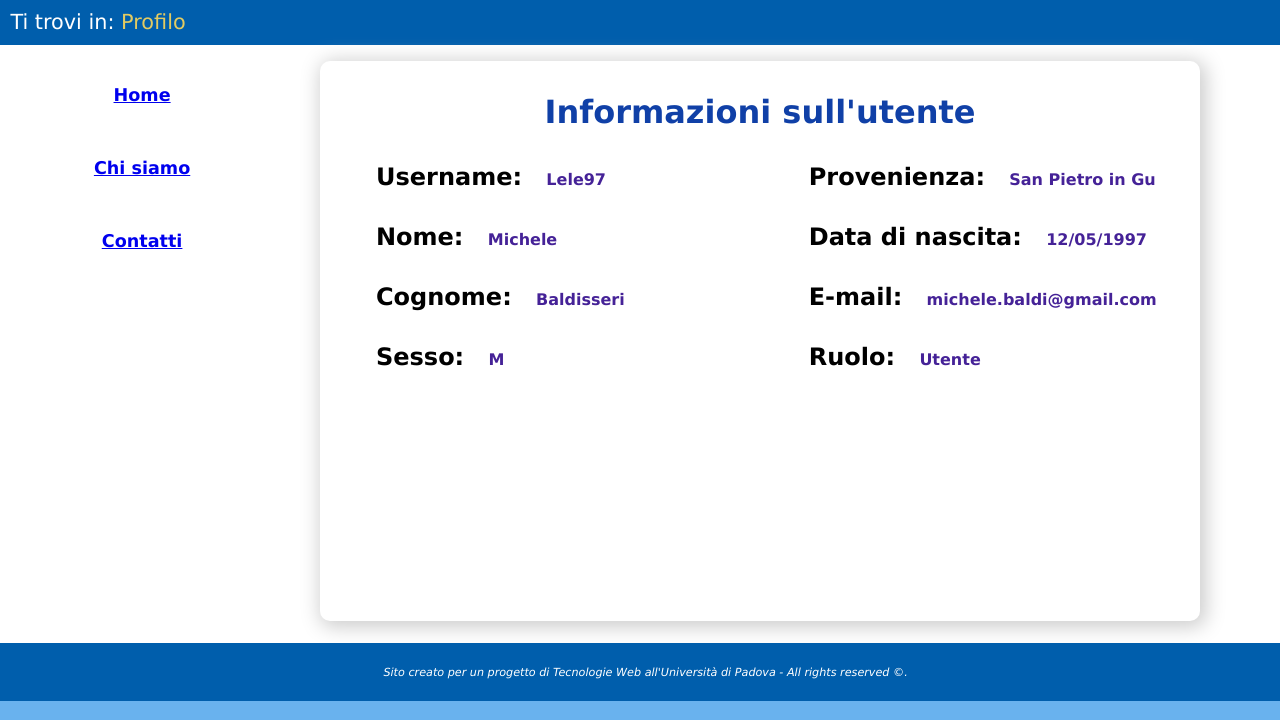
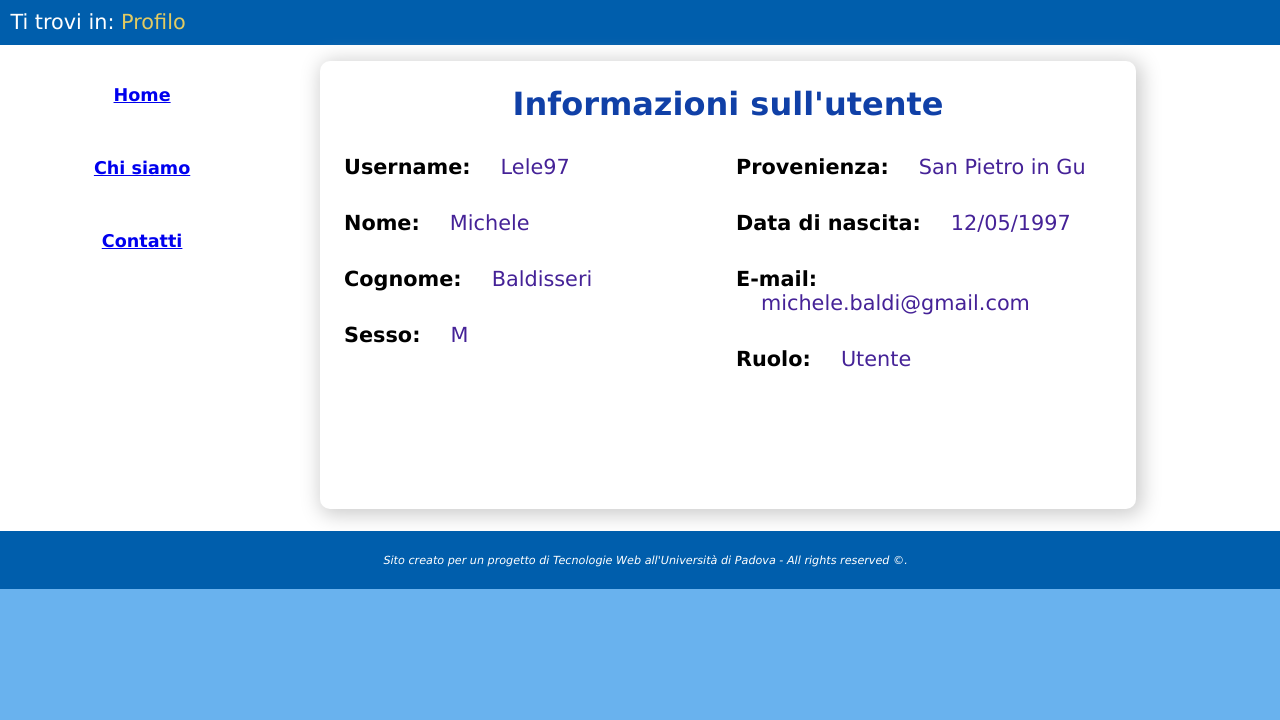
Before and after one commit to MicheleBaldisseri/TwoNotes, a PHP site: page /php/profilo.php?username=Lele97 in a window 1280 px wide. Shown: the part 80-800 px from the top of the page. Run offline with PHP 8.4, Linux system fonts and the light colour scheme; data comes from the database, SQL or seed files in the repository.

Commit message:
ridotto css, tolti div che non servono, sistemato pagine varie e php

```diff
--- a/includes/Manager.php
+++ b/includes/Manager.php
@@ -71,8 +71,8 @@ class Manager{
         $string .=      '<p class="infoPost">Pubblicato da:
                             <a href="php/profilo.php?username='. stripslashes($post['utente']) .'" class="linkToButton">' . stripslashes($post['utente']) . '</a>
                             '.$new_date.'
-                            <a class="linkToButton goTo" href="#percorso">Torna su</a>
-                            <a id="goToPost" class="linkToButton goTo" href="php/postPage.php?idPost='.$post['postID'].'">Vai al post</a>
+                            <a id="goToPost" class="linkToButton" href="php/postPage.php?idPost='.$post['postID'].'">Vai al post</a>
+                            <a class="linkToButton" href="#percorso">Torna su</a>
                         </p>
                     </div>
                 </li>';
--- a/styles/stile.css
+++ b/styles/stile.css
@@ -57,8 +57,7 @@ SEZIONE HOME
     margin-right: 2em;
     margin-top: 2em;
 }
-#rightSidebar ul{
-    list-style-type: none;
+.doubleColumns{
     columns: 2;
 }
 #rightSidebar h2{
@@ -111,10 +110,12 @@ SEZIONE HOME
 .postContent p{
     padding-top: 1em;
 }
+/*
 .goTo{
     float: right;
 }
-.listaPost{
+*/
+.listaSenzaPunti{
     list-style-type: none;
 }
 
@@ -123,7 +124,6 @@ SEZIONE HOME
 SEZIONE CONTENITORE
 ===================
 */
-
 .contenitoreCentrale{
     margin: auto;
     width: 55em;
@@ -131,41 +131,28 @@ SEZIONE CONTENITORE
     margin-top: 1em;
     margin-left: 25%;
 }
-
 .allWidth{
     padding: 1em 0 1em 0;
     height: auto;
     display: block;
 }
-
 .general-button{
     padding:10px;
     margin: 10px;
     font-size: 17px;
     cursor: pointer;
 }
-
 /*
 ===================
 SEZIONE ABOUT US
 ===================
 */
-
 #content_aboutUs{
-    background-color: #69b2ee5d;
-    margin-left: 25%;
-    margin-top: 1em;
-    width: 70%;
-    border-radius: 20px 20px 20px 20px;
-    padding: 1em;
     text-align: center;
 }
-
 #content_aboutUs p {
-    font-size: 1.5em;
-    padding: 0.5em;
+    font-size: 1.2em;
 }
-
 #content_aboutUs img{
     display: block;
     max-width: 30em;
@@ -184,6 +171,7 @@ SEZIONE CONTATTI
     padding: 1.5em;
     width: 60%;
     margin-top: 1em;
+    min-height: 25em;
 }
 .sezione h1{
     text-align: center;
@@ -211,7 +199,6 @@ SEZIONE CONTATTI
 SEZIONE SINGOLO POST
 ===================
 */
-
 #singlePost a{
     background-color: #69b2ee;
     font-size: 1em;
@@ -219,12 +206,10 @@ SEZIONE SINGOLO POST
 #singlePost ul li{
 	list-style-type: none
 }
-
 #postTextarea{
     width: 95%;
     margin-top: 1em;
 }
-
 .singleComment {
 	margin-top: 1em;
 	padding: 1em;
@@ -272,11 +257,6 @@ SEZIONE NUOVO POST
     border: 1px solid rgb(115, 116, 136);
     border-radius: 4px;
 }
-/*bottone*/
-#annulla{
-    background-color: #f0090996;
-}
-
 /*
 ===================
 SEZIONE HEADER
@@ -378,7 +358,9 @@ SEZIONE RIGHT
 SEZIONE BOTTONI
 ==================
 */
-
+#annulla{
+    background-color: #f0090996;
+}
 .general-button{
     padding:10px;
     margin: 10px;
@@ -518,7 +500,8 @@ PULSANTE TORNA SU
 */
 #goToPost{
     background-color: #613bb986;
-    margin-right: 2em;
+    margin-left: 25%;
+    margin-right: 5%;
 }
 /*
 =====================
@@ -557,37 +540,23 @@ SEZIONE REGISTRAZIONE
 SEZIONE PROFILO
 ===================
 */
-#profile h1{
-    color: #1040a7;
-    padding-top: 1em;
-    font-size: 2em;
-    text-align: center;
-}
-#profile div{
-    padding: 1em;
-}
 #profile h2 , #profile p{
     display: inline;
+    font-size: 1.3em;
 }
 #profile p{
     margin-left: 1.2em;
-    font-weight: bold;
     color: #452297;
 }
-#profile h2{
-    margin-left: 1em;
-    font-size: 1.5em;
-    /*border-bottom: 3px solid rgb(160, 161, 175);*/
-}
-#profileSx, #profileDx{
-    float: left;
-}
-#profileDx{
-    margin-left: 6em;
+#profile h1{
+    margin-bottom: 1em;
 }
 #profile a{
     float: right;
     margin-right: 2em;
+}
+#profile li{
+    margin-bottom: 2em;
 }
 /*
 ===================
--- a/views/aboutUs.html
+++ b/views/aboutUs.html
@@ -31,7 +31,8 @@
         </ul>
     </div>
 
-    <div id="content_aboutUs">
+    <div id="content_aboutUs" class="sezione round_div shadow-div">
+        <h1>Benvenuto!</h1>
         <p>
             <span xml:lang="en">TwoNotes</span> ha lo scopo di creare una comunità virtuale con la passione per la musica. Nessun genere è escluso:
             è possibile filtrare la ricerca dei post mediante l’utilizzo di tags in modo da rendere l’esperienza piacevole
--- a/views/index.html
+++ b/views/index.html
@@ -32,7 +32,7 @@
 
     <div id="rightSidebar" class="round_div">
         <h2>Tags</h2>
-        <ul>
+        <ul class="listaSenzaPunti doubleColumns">
             <li>#rock</li>
             <li>#pop</li>
             <li>#EDM</li>
@@ -69,7 +69,7 @@
             <a href="php/newPost.php" class="linkToButton alignFormButton">Crea Post</a>
         </div>
 
-        <ul class="listaPost">
+        <ul class="listaSenzaPunti">
 
             LISTAPOST
 
--- a/views/modificaProfilo.html
+++ b/views/modificaProfilo.html
@@ -74,7 +74,7 @@
                 </fieldset>
                 <input type="submit" class="round-button general-button" value="Salva"/>
             </form>
-            <a href="profilo.php?username=VALOREUSERNAME" class="linkToButton alignFormButton">Annulla</a>
+            <a href="profilo.php?username=VALOREUSERNAME" id="annulla" class="linkToButton alignFormButton">Annulla</a>
         </div>
     </div>
 
--- a/views/newPost.html
+++ b/views/newPost.html
@@ -42,7 +42,7 @@
             <li>..............</li>
         </ul>
 
-        <form name="creazionePost" action="newPostAction.php" method="POST" enctype="multipart/form-data">
+        <form name="creazionePost" action="newPostAction.php" method="POST">
         ERRORIPOST
             <label for="title">Titolo:</label>
             <input class="inputForm" type="text" name="titolo" id="title" placeholder="Inserisci un titolo..." value="VALORETITOLO" required />
--- a/views/profilo.html
+++ b/views/profilo.html
@@ -30,44 +30,43 @@
         </ul>
     </div>
 
-    <div id="profile" class="contenitoreCentrale round_div shadow-div">
+    <div id="profile" class="sezione round_div shadow-div">
             <h1>Informazioni sull'utente</h1>
-            <div id="profileSx">
-                <div>
+
+            <ul class="listaSenzaPunti doubleColumns">
+                <li>
                     <h2 xml:lang="en">Username:</h2>
                     <p>USERNAME</p>
-                </div>
-                <div>
+                </li>
+                <li>
                     <h2>Nome:</h2>
                     <p>NOME</p>
-                </div>
-                <div>
+                </li>
+                <li>
                     <h2>Cognome:</h2>
                     <p>COGNO_ME</p>
-                </div>
-                <div>
+                </li>
+                <li>
                     <h2>Sesso:</h2>
                     <p>SESSO</p>
-                </div>
-            </div>
-            <div id="profileDx">
-                <div>
+                </li>
+                <li>
                     <h2>Provenienza:</h2>
                     <p>PROVENIENZA</p>
-                </div>
-                <div>
+                </li>
+                <li>
                     <h2>Data di nascita:</h2>
                     <p>DATANASCITA</p>
-                </div>
-                <div>
+                </li>
+                <li>
                     <h2>E-mail:</h2>
                     <p>EMAIL</p>
-                </div>
-                <div>
+                </li>
+                <li>
                     <h2>Ruolo:</h2>
                     <p>RUOLO</p>
-                </div>
-            </div>
+                </li>
+            </ul>
 
             LINKMODIFICA
     </div>
```
Also changed, not shown: views/contatti.html (+7 -9 lines).
